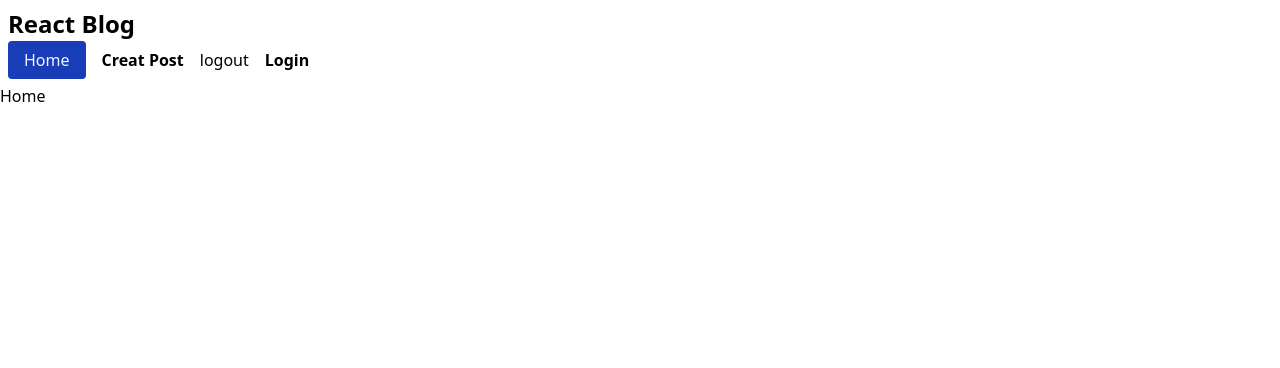
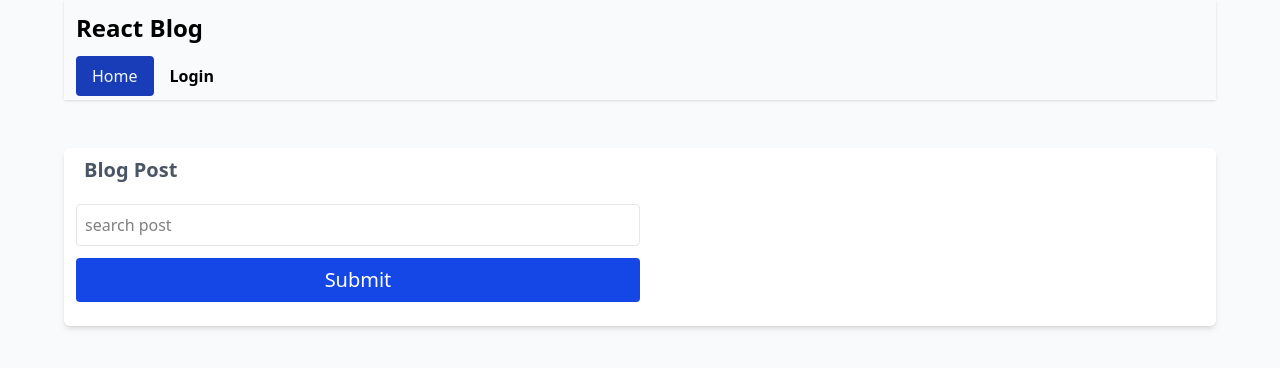
Before and after one commit to TasnimKulle/reactBlog_posts, a React (Vite) app: page /home in a window 1280 px wide. Shown: the top 368 px of the page. Built offline with nearby package versions, Linux system fonts and the light colour scheme.

Commit message:
add postCration

```diff
--- a/src/App.jsx
+++ b/src/App.jsx
@@ -1,30 +1,70 @@
-import { NavLink, Outlet } from 'react-router'
+import { useContext } from "react";
+import { NavLink, Outlet, useNavigate } from "react-router";
+import { AuthContext } from "./context/AuthContext";
+
 
 function App() {
+  const { logout, isAuthenticated } = useContext(AuthContext);
+  const navigate=useNavigate()
+   const handLogout=()=>{
+    logout()
+    navigate('/login')
+  }
 
   return (
-    <div>
-      <header className='w-full h-16 p-2 mb-5'>
-        <h1 className='text-2xl font-bold'>React Blog</h1>
-        <nav className=' space-x-4 mt-2'>
-         <NavLink to='home'
-         className={({isActive})=>isActive ?"bg-blue-800 text-blue-50 px-4 py-2 rounded-sm": "font-semibold"}>Home</NavLink>
-         <NavLink
-         to="createPost"
-          className={({isActive})=>isActive ?"bg-blue-800 text-blue-50 px-4 py-2 rounded-sm": "font-semibold"}
-         >Creat Post</NavLink>
-         <button>logout</button>
-         <NavLink
-         to='login'
-          className={({isActive})=>isActive ?"bg-blue-800 text-blue-50 px-4 py-2 rounded-sm": "font-semibold"}
-         >Login</NavLink>
+    <div className="min-h-screen bg-gray-50 ">
+      <header className="max-w-6xl mx-auto h-25 p-3 bg-gray-50 shadow-sm  flex flex-col gap-3">
+        <h1 className="text-2xl font-bold">React Blog</h1>
+        <nav className="flex  items-start">
+          <NavLink
+            to="home"
+            className={({ isActive }) =>
+              isActive
+                ? "bg-blue-800 text-blue-50 px-4 py-2 rounded-sm"
+                : "font-semibold px-4 py-2"
+            }
+          >
+            Home
+          </NavLink>
+         {
+          isAuthenticated ? (
+            <div>
+               <NavLink
+            to="createPost"
+            className={({ isActive }) =>
+              isActive
+                ? "bg-blue-800 text-blue-50 px-4 py-2 rounded-sm"
+                : "font-semibold px-4 py-2"
+            }
+          >
+            Creat Post
+          </NavLink>
+          <button
+           className='bg-rose-700 text-rose-50 px-4 py-2 mx-2 rounded cursor-pointer'
+           onClick={handLogout}
+          >logout</button>
+            </div>
+          ):(
+            <NavLink
+            to="login"
+            className={({ isActive }) =>
+              isActive
+                ? "bg-blue-800 text-blue-50 px-4 py-2 rounded-sm"
+                : "font-semibold px-4 py-2"
+            }
+          >
+            Login
+          </NavLink>
+          )
+         }
+
         </nav>
       </header>
       <main>
-        <Outlet/>
+        <Outlet />
       </main>
     </div>
-  )
+  );
 }
 
-export default App
+export default App;
--- a/src/componantes/CreatePost.jsx
+++ b/src/componantes/CreatePost.jsx
@@ -1,7 +1,45 @@
-import React from 'react'
+import React, { useState } from 'react'
 
 export const CreatePost = () => {
+  const [title,setTitle]=useState('');
+  const[content,setContent]=useState('')
+  const handleSubmit=(e)=>{
+    e.preventDefault()
+
+  }
   return (
-    <div>CreatePost</div>
+    <div  className='max-w-6xl mx-auto mt-6 shadow'>
+      <div className='bg-white rounded p-3 '>
+        <h1 className='text-2xl'>Create New Post</h1>
+        <form onSubmit={handleSubmit}
+        className='my-3 space-y-2'>
+          <div >
+            <label htmlFor="">Title:
+              <input
+              type="text"
+              value={title}
+              onChange={(e)=>setTitle(e.target.value)}
+              className='p-1 mx-2 border border-gray-200 focus:outline-none focus:ring-1 focus:ring-blue-600 rounded'
+               />
+            </label>
+          </div>
+          <div>
+            <label htmlFor="">Content:
+              <textarea
+              value={content}
+              onChange={(e)=>setContent(e.target.value)}
+                rows='5'
+                cols='30'
+
+                className='mx-2 border border-gray-200 focus:outline-none focus:ring-1 focus:ring-blue-600 rounded'
+              ></textarea>
+            </label>
+          </div>
+          <button
+           className='bg-blue-700 p-1 w-1/3 rounded text-blue-50'
+          type="submit" >Create Post</button>
+        </form>
+      </div>
+    </div>
   )
 }
--- a/src/componantes/Home.jsx
+++ b/src/componantes/Home.jsx
@@ -2,6 +2,25 @@ import React from 'react'
 
 export const Home = () => {
   return (
-    <div>Home</div>
+    <div className='max-w-6xl mx-auto mt-6 py-6'>
+      <div className='bg-white shadow-md rounded-md px-3'>
+        <h1 className='text-xl text-gray-600 p-2  font-semibold'>Blog Post</h1>
+        <form
+        className='flex flex-col w-1/2 py-3'
+        >
+          <input
+          type="text"
+          name='search'
+          placeholder='search post'
+          className='p-2 border border-gray-200 rounded focus:outline-none
+          focus:ring-2 focus:ring-blue-500'
+           />
+           <button
+            type="submit"
+            className='p-2 bg-blue-700 my-3 text-white text-xl text-center rounded hover:bg-blue-500 cursor-pointer'
+            >Submit</button>
+        </form>
+      </div>
+    </div>
   )
 }
--- a/src/componantes/Login.jsx
+++ b/src/componantes/Login.jsx
@@ -1,7 +1,29 @@
-import React from 'react'
+import React, { useContext } from 'react'
+import { AuthContext } from '../context/AuthContext'
+import { Navigate, useLocation, useNavigate } from 'react-router'
+
 
 export const Login = () => {
+    const {login ,isAuthenticated}=useContext(AuthContext)
+    const navigate =useNavigate();
+    const location =useLocation()
+    if(isAuthenticated){
+    return <Navigate to='/createPost' replace />
+    }
+
+    const handleLogin=()=>{
+        login()
+        navigate('/createPost')
+  // Redirect to the page the user was trying to access, or to home
+    // const from = location.state?.from?.pathname || '/';
+    // navigate(from, { replace: true });
+    }
   return (
-    <div>Login</div>
+    <div  className='max-w-6xl mx-auto mt-6 p-6 bg-white rounded '>
+      <h2 className='text-xl '>Login</h2>
+      <p>You must log in to access the Create Post page.</p>
+      <button className='bg-blue-700 text-white rounded px-3 py-1'
+      onClick={handleLogin}>Log In</button>
+    </div>
   )
 }
--- /dev/null
+++ b/src/componantes/ProtectedRoute.jsx
@@ -0,0 +1,13 @@
+import React, { useContext } from 'react'
+import { AuthContext } from '../context/AuthContext'
+import { Navigate } from 'react-router'
+
+export const ProtectedRoute = ({element}) => {
+    const {isAuthenticated}=useContext(AuthContext)
+    if(!isAuthenticated){
+        return <Navigate to="/login" replace/>
+    }
+  return (
+    element
+  )
+}
--- a/src/context/AuthContext.jsx
+++ b/src/context/AuthContext.jsx
@@ -1,7 +1,14 @@
-import { createContext } from "react";
+import { createContext, useState } from "react";
 
 export const AuthContext = createContext()
 export const AuthProvider = ({children})=>{
-
+const [isAuthenticated , setIsAuthenticated] = useState(false);
+const login=()=>setIsAuthenticated(true)
+const logout=()=>setIsAuthenticated(false)
+return(
+    <AuthContext.Provider value={{isAuthenticated,login,logout}}>
+        {children}
+    </AuthContext.Provider>
+)
 
 }
--- /dev/null
+++ b/src/context/PostsContext.jsx
@@ -0,0 +1,23 @@
+import { createContext, useState } from "react";
+
+export const PostsContext = createContext();
+export const PostsProvide = ({ children }) => {
+  const [posts, setPosts] = useState([
+    { id: 1, title: "Introduction to React", content: "Content of post 1" },
+    {
+      id: 2,
+      title: "Understanding React Router",
+      content: "Content of post 2",
+    },
+    { id: 3, title: "React Hooks in Depth", content: "Content of post 3" },
+  ]);
+  const addPosts = (post) => {
+    setPosts((prevPost) => [...prevPost, { ...post, id: prevPost.length + 1 }]);
+  };
+
+  return (
+    <PostsContext.Provider value={{ posts, addPosts }}>
+      {children}
+    </PostsContext.Provider>
+  );
+};
--- a/src/main.jsx
+++ b/src/main.jsx
@@ -3,9 +3,15 @@ import { createRoot } from 'react-dom/client'
 import './index.css'
 import { RouterProvider } from 'react-router'
 import { router } from './routes.jsx'
+import { AuthProvider } from './context/AuthContext.jsx'
+import { PostsProvide } from './context/PostsContext.jsx'
 
 createRoot(document.getElementById('root')).render(
   <StrictMode>
-   <RouterProvider router={router}/>
+   <AuthProvider>
+   <PostsProvide>
+     <RouterProvider router={router}/>
+   </PostsProvide>
+   </AuthProvider>
   </StrictMode>,
 )
--- a/src/routes.jsx
+++ b/src/routes.jsx
@@ -3,6 +3,7 @@ import App from "./App";
 import { Home } from "./componantes/Home";
 import { CreatePost } from "./componantes/CreatePost";
 import { Login } from "./componantes/Login";
+import { ProtectedRoute } from "./componantes/ProtectedRoute";
 
 export const router = createBrowserRouter([
     {
@@ -15,7 +16,9 @@ export const router = createBrowserRouter([
             },
             {
                 path:'createPost',
-                element:<CreatePost/>
+                element:(
+                    <ProtectedRoute element={<CreatePost/>}/ >
+                )
 
             },
             {
```
